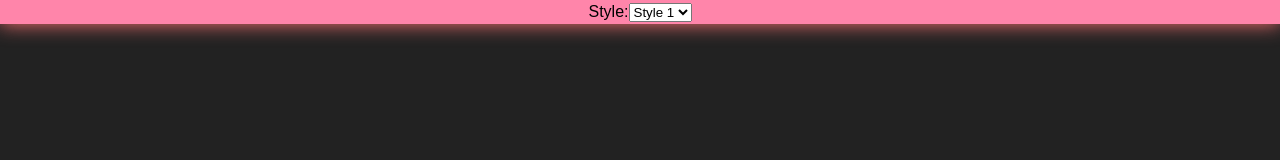
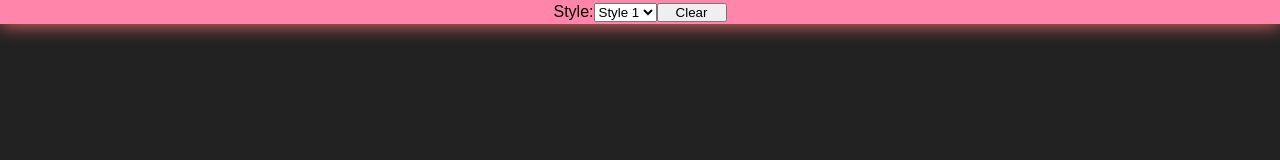
Before and after one commit to devbrm/HtmlCanvas, a plain HTML site: page index.html in a window 1280 px wide. Drawn offline with Linux system fonts and the light colour scheme.

Commit message:
Added a clear button

```diff
--- a/index.css
+++ b/index.css
@@ -35,3 +35,9 @@ canvas {
   width: 100vw;
   height: 100vh;
 }
+
+#button {
+  outline: none;
+  text-decoration: none;
+  width: 70px;
+}
--- a/index.html
+++ b/index.html
@@ -14,6 +14,7 @@
         <option class="option" value="1">Style 1</option>
         <option class="option" value="2">Style 2</option>
       </select>
+      <button onclick="window.clear()" id="button">Clear</button>
     </div>
     <canvas id="canvas" ></canvas>
   </div>
--- a/index.js
+++ b/index.js
@@ -80,7 +80,7 @@ canvas.addEventListener( "touchstart", (e) => {
 
 function style1 () {
   ctx.lineCap = "round";
-  ctx.lineWidth = .2;
+  ctx.lineWidth = 1;
 
 }
 
@@ -88,8 +88,11 @@ function style1 () {
 function style2 (e) {
   ctx.lineCap = "round";
   ctx.lineWidth = width / 8;
-  console.log(width / 7);
   [lastX, lastY] = [offsetX, offsetY];
   if(direction) width++;
   else width--;
 }
+
+function clear() {
+  ctx.clearRect(0, 0, canvas.width, canvas.height);
+}
```
